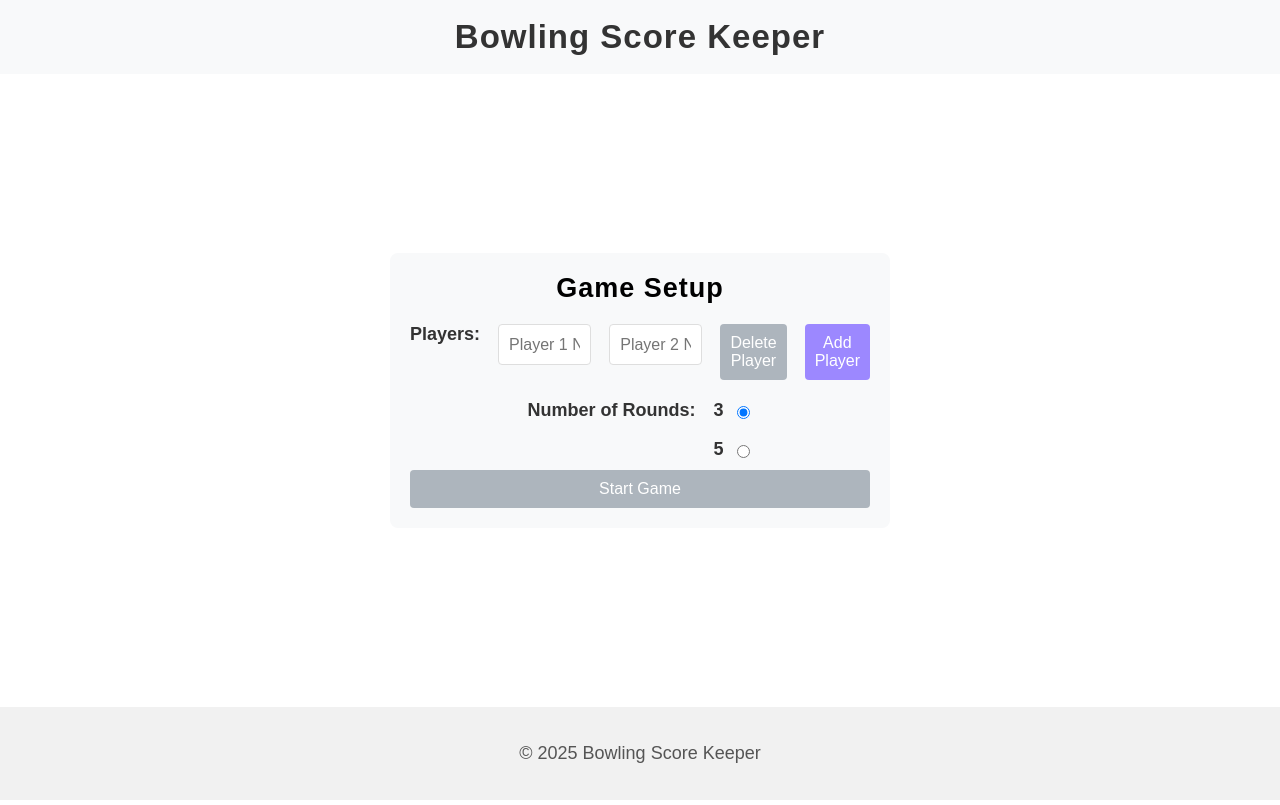
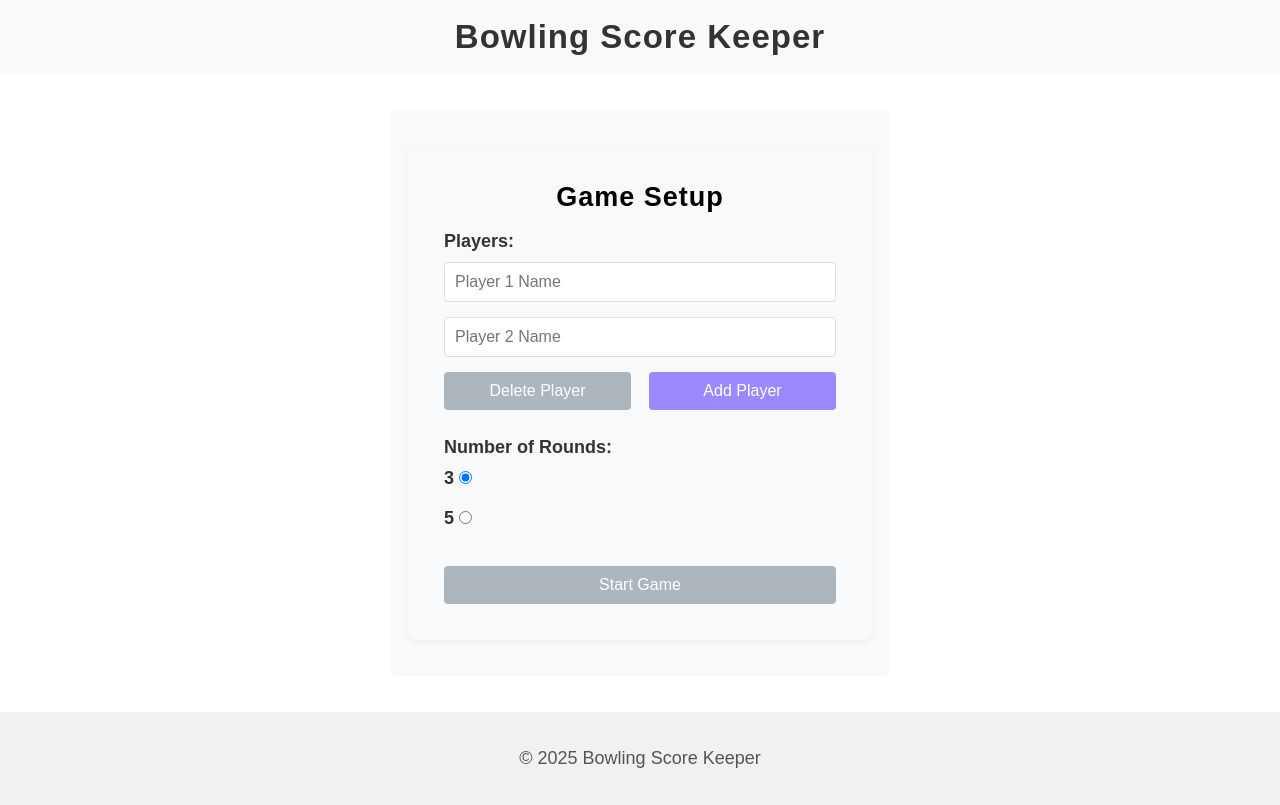
Before and after one commit to iivariepic/Bowling-Score-Keeper, a React (Vite) app: page / in a window 1280 px wide. Built offline with nearby package versions, Linux system fonts and the light colour scheme.

Commit message:
Update styles and class names in StartGame component

```diff
--- a/src/components/StartGame.jsx
+++ b/src/components/StartGame.jsx
@@ -5,18 +5,16 @@ export const StartGame = () => {
   const [players, setPlayers] = useState([
     { name: "", scores: Array(10).fill({ total: 0 }) },
     { name: "", scores: Array(10).fill({ total: 0 }) },
-  ]); // Minimum 2 players
+  ]);
   const [rounds, setRounds] = useState(3);
   const { startGame } = useContext(GlobalContext);
 
-  // Handle player name change
   const handlePlayerNameChange = (index, value) => {
     const updatedPlayers = [...players];
     updatedPlayers[index].name = value;
     setPlayers(updatedPlayers);
   };
 
-  // Add a new player
   const onAdd = () => {
     if (players.length < 4) {
       setPlayers([
@@ -26,24 +24,21 @@ export const StartGame = () => {
     }
   };
 
-  // Remove the last player
   const onDelete = () => {
     if (players.length > 2) {
       setPlayers(players.slice(0, -1));
     }
   };
 
-  // Validate player names
   const validatePlayers = () => {
     const names = players.map((player) => player.name.trim());
     const uniqueNames = new Set(names);
     return (
-      names.length === uniqueNames.size && // All names are unique
-      names.every((name) => name.length > 0) // No empty names
+      names.length === uniqueNames.size &&
+      names.every((name) => name.length > 0)
     );
   };
 
-  // Handle form submission
   const onSubmit = (e) => {
     e.preventDefault();
 
@@ -55,7 +50,7 @@ export const StartGame = () => {
     const newGame = {
       players: players.map((player) => ({
         ...player,
-        scores: Array(10).fill({ total: 0 }), // Initialize scores for 10 frames
+        scores: Array(10).fill({ total: 0 }),
         gameTotal: 0,
       })),
       rounds,
@@ -65,10 +60,11 @@ export const StartGame = () => {
   };
 
   return (
-    <form onSubmit={onSubmit}>
-      <h2>Game Setup</h2>
+    <form onSubmit={onSubmit} className="start-game-form">
+      <div className="start-game-container">
+        <h2 className="start-title">Game Setup</h2>
 
-      <div className="form-control">
+        <div className="start-game-section">
           <label>Players:</label>
           {players.map((player, index) => (
             <input
@@ -78,33 +74,33 @@ export const StartGame = () => {
               value={player.name}
               onChange={(e) => handlePlayerNameChange(index, e.target.value)}
               maxLength="20"
-            className="input-margin"
+              className="input player-input"
             />
           ))}
 
-        <div className="inline">
+          <div className="player-buttons">
             <button
               type="button"
-            className="btn"
+              className="btn small"
               onClick={onDelete}
-            disabled={players.length <= 2} // Disable if only 2 players
+              disabled={players.length <= 2}
             >
               Delete Player
             </button>
             <button
               type="button"
-            className="btn"
+              className="btn small"
               onClick={onAdd}
-            disabled={players.length >= 4} // Disable if 4 players
+              disabled={players.length >= 4}
             >
               Add Player
             </button>
           </div>
         </div>
 
-      <div className="form-control">
+        <div className="start-game-section">
           <label>Number of Rounds:</label>
-        <div className="radio-group">
+          <div className="round-options">
             <label>
               3
               <input
@@ -128,11 +124,12 @@ export const StartGame = () => {
 
         <button
           type="submit"
-        className="btn"
-        disabled={!validatePlayers()} // Disable if validation fails
+          className="btn full"
+          disabled={!validatePlayers()}
         >
           Start Game
         </button>
+      </div>
     </form>
   );
 };
```
Lines whose indentation alone changed are shown as unchanged.
